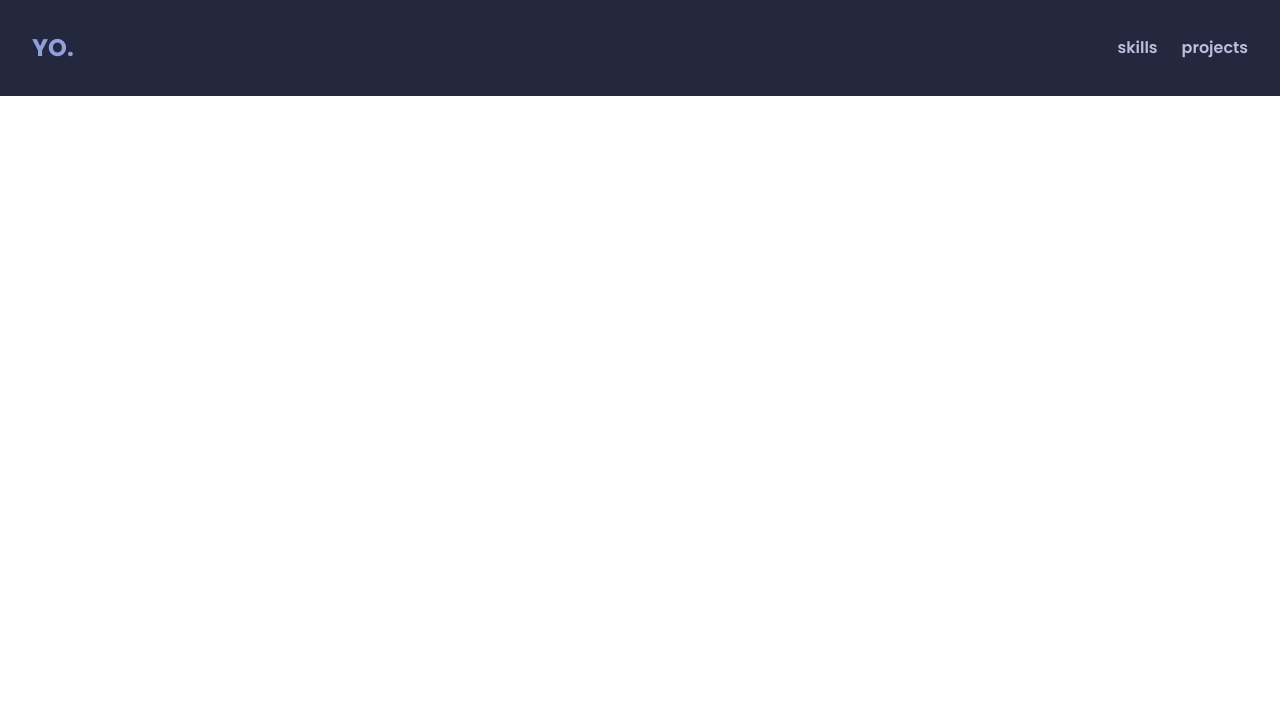
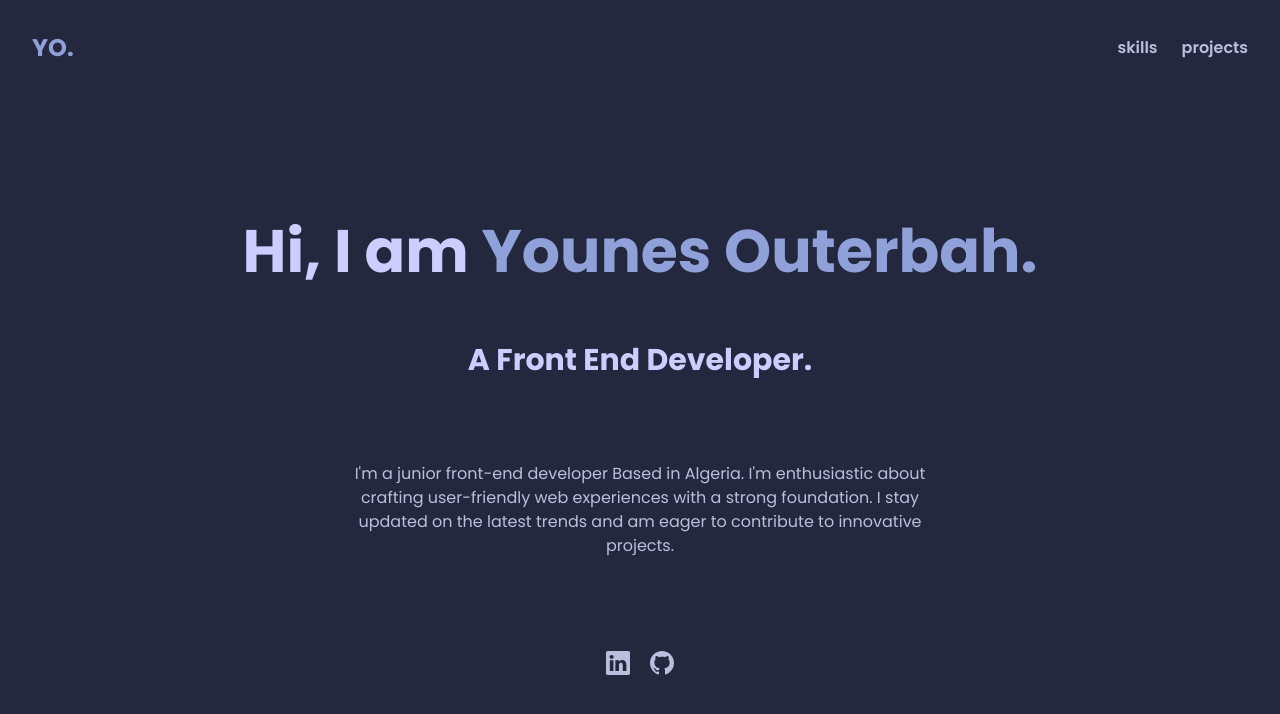
Before and after one commit to YounesOuterbah/myPortfolio, a React (Vite) app: page / in a window 1280 px wide. Shown: the top 714 px of the page. Built offline with nearby package versions, Linux system fonts and the light colour scheme.

Commit message:
added landing page

```diff
--- a/src/App.jsx
+++ b/src/App.jsx
@@ -1,10 +1,14 @@
 import { Header } from "./components/Header/Header";
+import { Landing } from "./components/Landing/Landing";
+import { Skills } from "./components/skills/Skills";
 
 function App() {
   return (
-    <>
+    <div className="boss text-[#bdbddd]">
       <Header />
-    </>
+      <Landing />
+      <Skills />
+    </div>
   );
 }
 
--- a/src/components/Header/Header.jsx
+++ b/src/components/Header/Header.jsx
@@ -5,7 +5,7 @@ export const Header = () => {
     <div className="header py-8 bg-[#23283e]">
         <div className="container flex justify-between items-center">
             <h1 className="font-bold text-2xl text-[#90a0d9]">YO.</h1>
-            <ul className='flex font-semibold text-[#bdbddd]'>
+            <ul className='flex font-semibold'>
                 <li className='cursor-pointer mr-6 hover:text-[#90a0d9] duration-300'>skills</li>
                 <li className='cursor-pointer hover:text-[#90a0d9] duration-300'>projects</li>
             </ul>
--- a/src/components/Landing/Landing.jsx
+++ b/src/components/Landing/Landing.jsx
@@ -1,9 +1,25 @@
-import React from 'react'
+import { BsLinkedin, BsGithub } from "react-icons/bs";
 
 export const Landing = () => {
   return (
-    <div className="landing">
-        <div className="container"></div>
+    <div className="landing flex items-center bg-[#23283e] h-[calc(100vh-96px)] w-full">
+      <div className="container text-center flex flex-col h-full justify-evenly">
+        <div className="text-6xl font-bold">
+          <h1 className="text-[#cdcdff]">
+            Hi, I am <span className="text-[#90a0d9] ">Younes Outerbah.</span>
+          </h1>
+        </div>
+        <p className="text-3xl font-bold -mt-16 text-[#cdcdff]">A Front End Developer.</p>
+        <p className="-mt-10 max-w-xl mx-auto">
+          I'm a junior front-end developer Based in Algeria. I'm enthusiastic about crafting
+          user-friendly web experiences with a strong foundation. I stay updated on the latest
+          trends and am eager to contribute to innovative projects.
+        </p>
+        <div className="icons flex justify-center -mt-8 text-2xl">
+          <BsLinkedin className="cursor-pointer hover:text-[#90a0d9] duration-300 mr-5" />
+          <BsGithub className="cursor-pointer hover:text-[#90a0d9] duration-300" />
+        </div>
+      </div>
     </div>
-  )
-}
+  );
+};
--- /dev/null
+++ b/src/components/skills/Skills.jsx
@@ -0,0 +1,11 @@
+import React from 'react'
+
+export const Skills = () => {
+  return (
+    <div className="skills">
+        <div className="container">
+            <ul></ul>
+        </div>
+    </div>
+  )
+}
```
